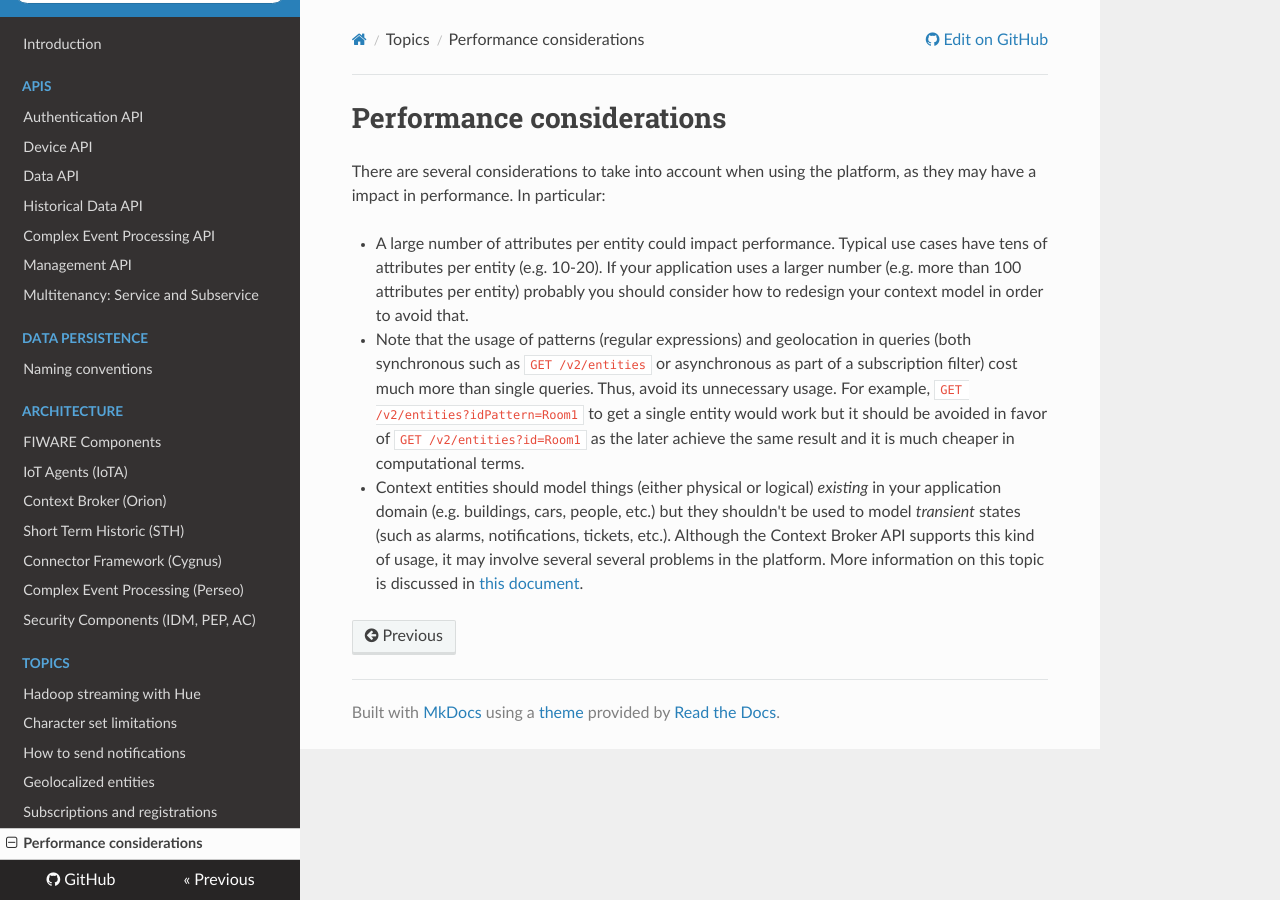
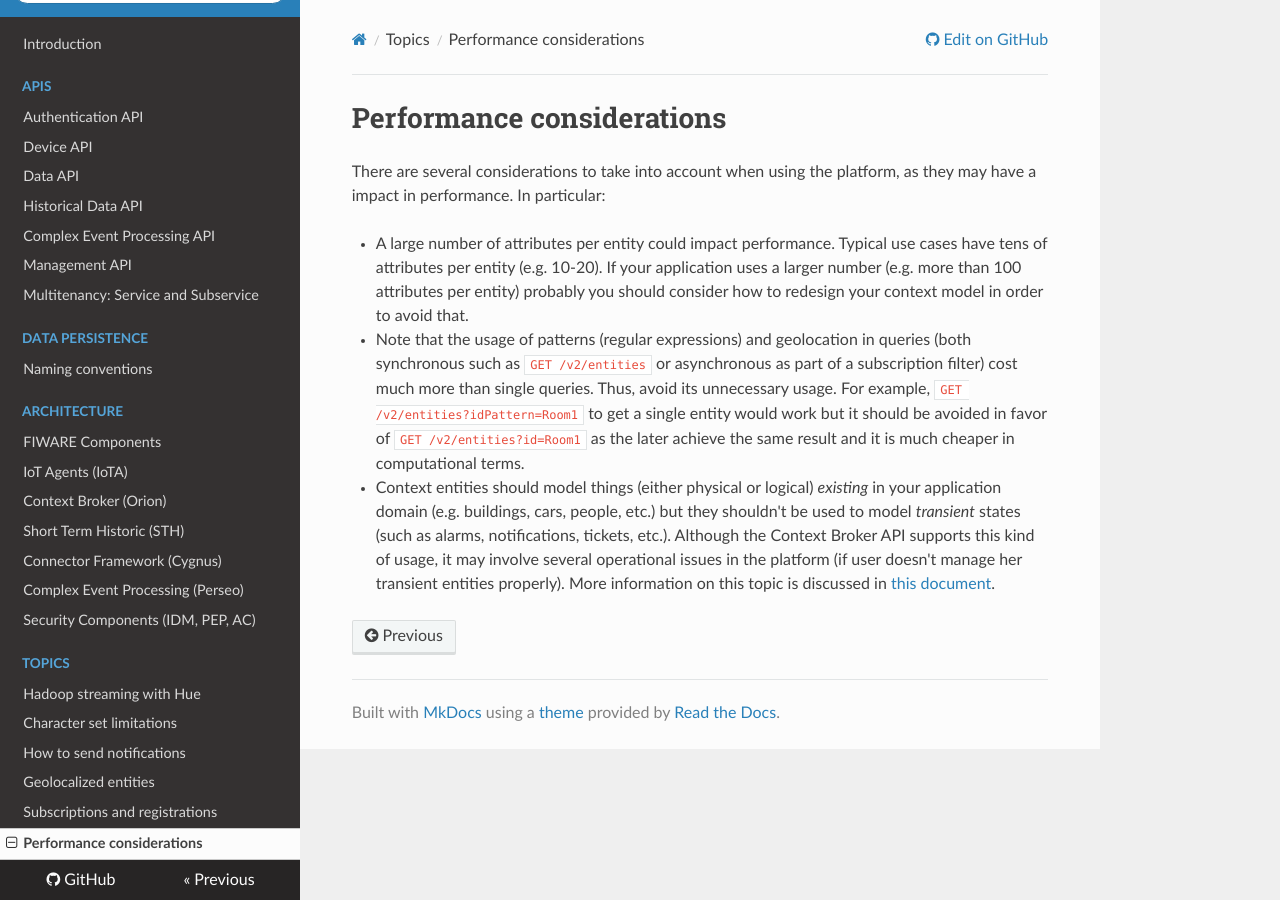
Before and after one commit to telefonicaid/thinking-cities, an MkDocs documentation site: the page built from docs/topics/performance_considerations.md, in a window 1280 px wide. Built offline with MkDocs 1.6.1, drawn with Linux system fonts in a browser that asks for light colours; nearby versions of some CDN libraries; old or Windows-style settings are respelled for this version of MkDocs.

Commit message:
FIX issue raised at doc review

```diff
--- a/docs/topics/performance_considerations.md
+++ b/docs/topics/performance_considerations.md
@@ -13,4 +13,5 @@ There are several considerations to take into account when using the platform, a
 - Context entities should model things (either physical or logical) *existing* in your application domain (e.g.
   buildings, cars, people, etc.) but they shouldn't be used to model *transient* states (such as alarms,
   notifications, tickets, etc.). Although the Context Broker API supports this kind of usage, it may involve
-  several several problems in the platform. More information on this topic is discussed in [this document](proper_entities_usage.md).
+  several operational issues in the platform (if user doesn't manage her transient entities properly). More
+  information on this topic is discussed in [this document](proper_entities_usage.md).
```
